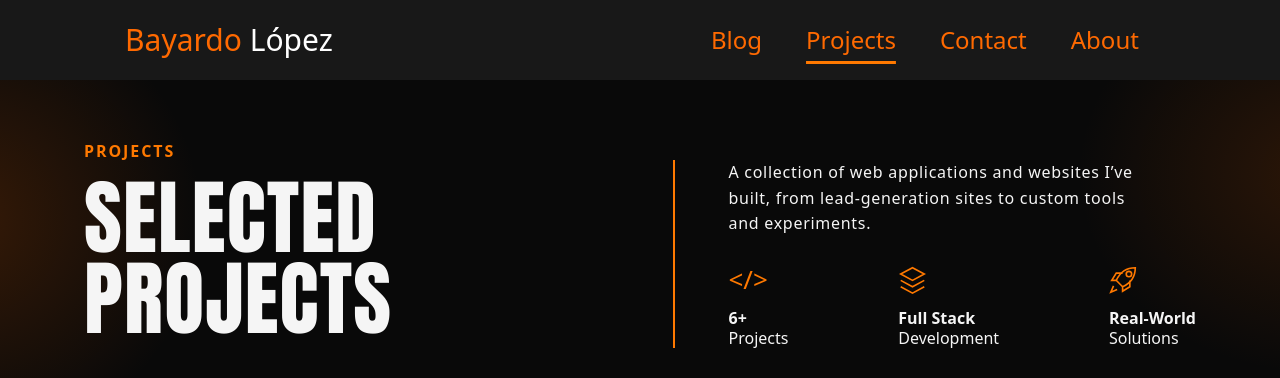
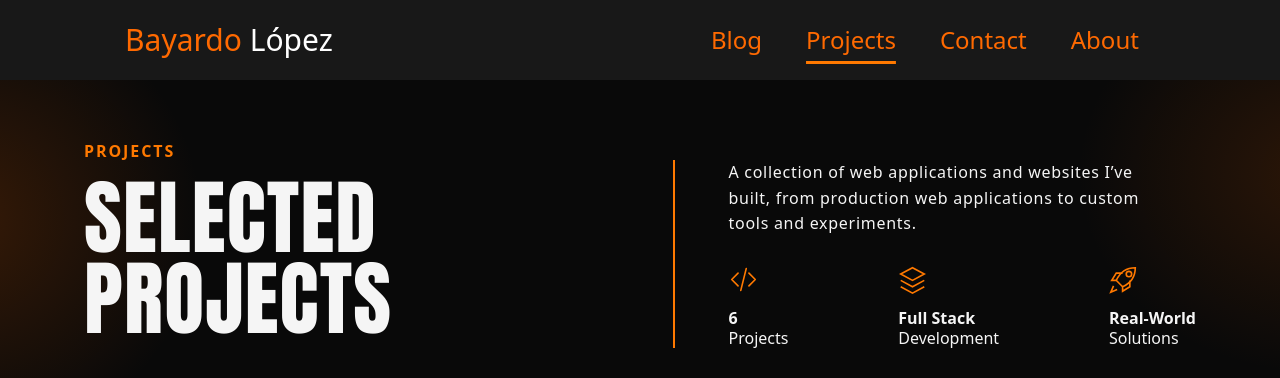
Before and after one commit to MrTato/personal-portfolio-vue, a Vue app: page /projects in a window 1280 px wide. Shown: the top 378 px of the page. Built offline with nearby package versions, Linux system fonts and the light colour scheme.

Commit message:
The count now uses projects.length and displays without the plus sign. It updates automatically when projects are added or removed

```diff
--- a/src/components/Projects/ProjectsIntro.vue
+++ b/src/components/Projects/ProjectsIntro.vue
@@ -1,3 +1,7 @@
+<script setup>
+defineProps({ projectCount: { type: Number, required: true } })
+</script>
+
 <template>
   <section
     class="grid grid-cols-2 items-center gap-[65px] px-5 pb-[50px] max-[1000px]:gap-[30px] max-[1000px]:px-0 max-sm:grid-cols-1 max-sm:gap-7 max-sm:pb-[35px]"
@@ -16,18 +20,26 @@
       class="mt-[30px] border-l-2 border-[#ff7900] pl-[54px] max-[1000px]:pl-7 max-sm:mt-0 max-sm:pl-5 [&>p]:max-w-[430px] [&>p]:text-base [&>p]:leading-[1.6] [&>p]:tracking-[.045em]"
     >
       <p>
-        A collection of web applications and websites I’ve built, from lead-generation sites to
-        custom tools and experiments.
+        A collection of web applications and websites I’ve built, from production web applications
+        to custom tools and experiments.
       </p>
       <ul
         class="mt-7 flex justify-between gap-5 max-sm:gap-3 [&>li]:flex [&>li]:flex-col [&>li]:text-base [&>li]:leading-tight max-sm:[&>li]:text-sm"
       >
         <li>
-          <span
-            class="mb-3.5 block size-[29px] text-[26px] leading-[29px] text-[#ff7900]"
+          <svg
+            class="mb-3.5 block size-[29px] shrink-0 text-[#ff7900]"
+            viewBox="0 0 32 32"
+            fill="none"
+            stroke="currentColor"
+            stroke-width="1.8"
+            stroke-linecap="round"
+            stroke-linejoin="round"
             aria-hidden="true"
-            >&lt;/&gt;</span
-          ><strong>6+</strong><span>Projects</span>
+          >
+            <path d="m10 9-7 7 7 7m12-14 7 7-7 7M19 4l-6 24" />
+          </svg>
+          <strong>{{ projectCount }}</strong><span>Projects</span>
         </li>
         <li>
           <svg
--- a/src/views/ProjectsView.vue
+++ b/src/views/ProjectsView.vue
@@ -9,7 +9,7 @@ import { projects } from '@/data/projects'
     class="w-full bg-[#090909] bg-[radial-gradient(ellipse_240px_230px_at_-3%_12%,#a544004a,transparent),radial-gradient(ellipse_240px_200px_at_103%_8%,#a5440038,transparent),radial-gradient(ellipse_270px_230px_at_103%_97%,#ae470050,transparent)] px-[5%] pt-[50px] pb-[68px] text-[#f5f5f5] max-sm:px-5 max-sm:pt-[30px] max-sm:pb-[45px] [&_a:focus-visible]:outline-2 [&_a:focus-visible]:outline-offset-4 [&_a:focus-visible]:outline-[#ff7900]"
   >
     <div class="mx-auto max-w-[1200px]">
-      <ProjectsIntro />
+      <ProjectsIntro :project-count="projects.length" />
 
       <section
         class="grid grid-cols-3 gap-[22px] max-[1000px]:grid-cols-2 max-sm:grid-cols-1"
```
